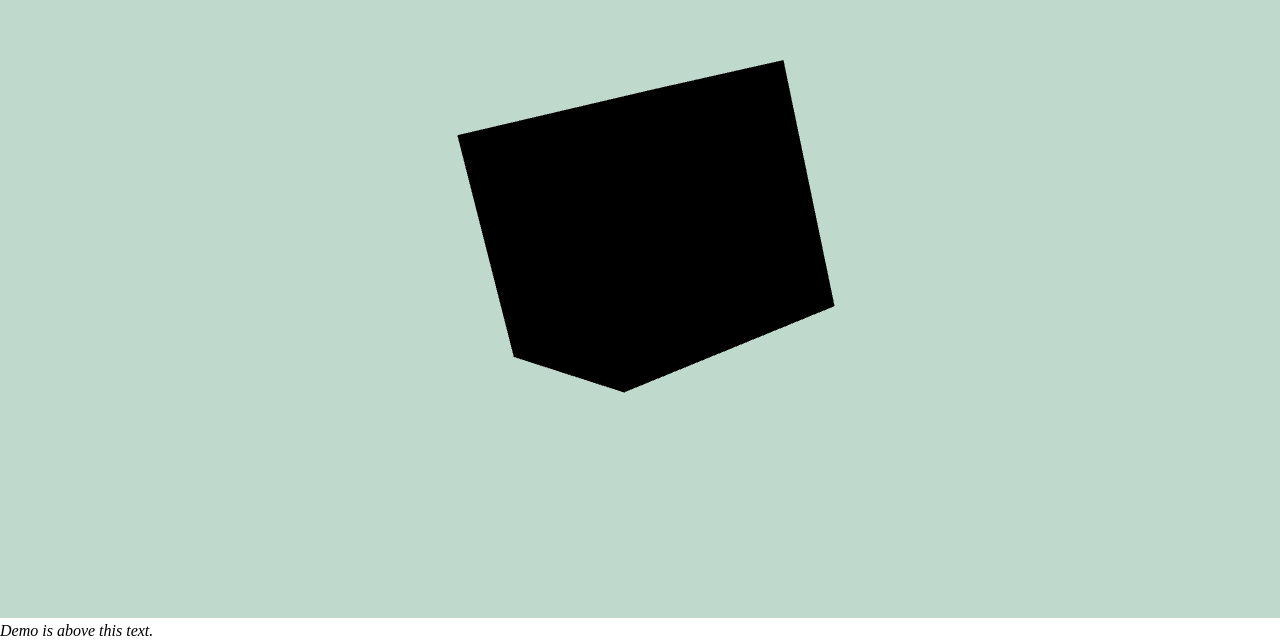
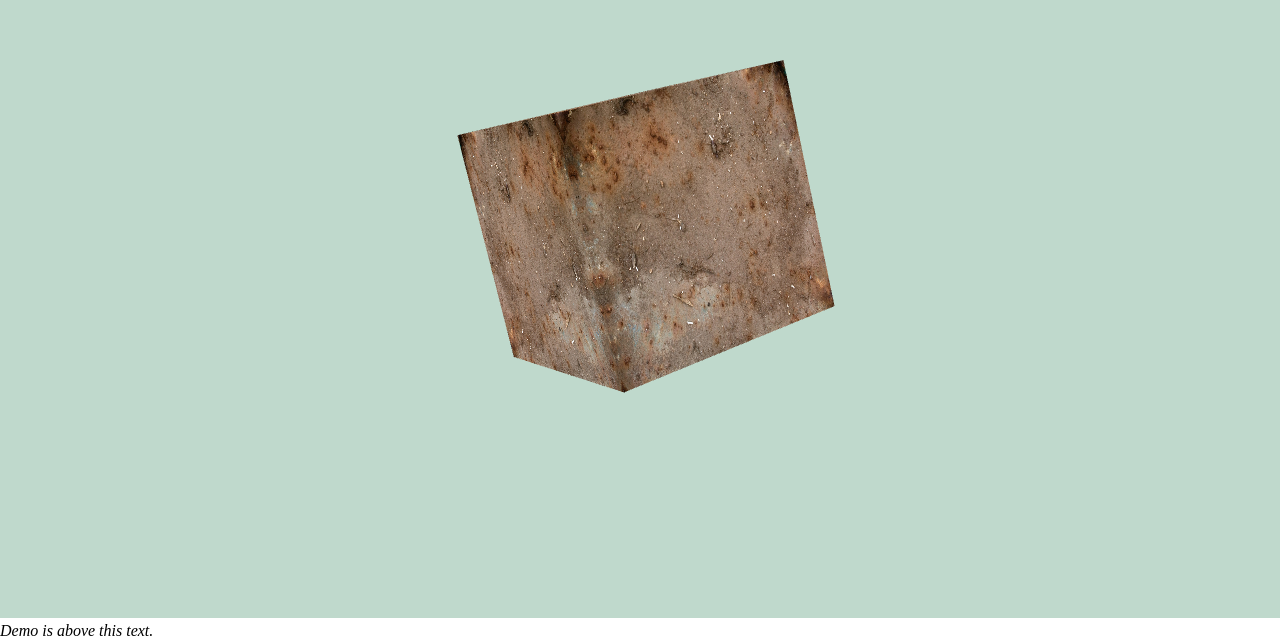
Before and after one commit to robzwolf/sm-cg, a plain HTML site: page index.html in a window 1280 px wide. Shown: the part 182-822 px from the top of the page. Drawn offline with Linux system fonts and the light colour scheme.

Commit message:
Grunge texture

```diff
--- a/app.js
+++ b/app.js
@@ -175,13 +175,15 @@ var initDemo = function() {
     gl.texParameteri(gl.TEXTURE_2D, gl.TEXTURE_MIN_FILTER, gl.LINEAR);
     gl.texParameteri(gl.TEXTURE_2D, gl.TEXTURE_MAG_FILTER, gl.LINEAR);
 
+    textureElem = document.getElementById("grunge-01");
+
     gl.texImage2D(
         gl.TEXTURE_2D,
         0,
         gl.RGBA,
         gl.RGBA,
         gl.UNSIGNED_BYTE,
-        document.getElementById("crate"));
+        textureElem);
 
     gl.bindTexture(gl.TEXTURE_2D, null);
 
--- a/index.html
+++ b/index.html
@@ -19,6 +19,7 @@
         <br />
         <i>Demo is above this text.</i>
         <img src="crate-front.png" id="crate" />
+        <img src="Grunge_01.jpg" id="grunge-01" />
         <script src="gl-matrix.js"></script>
         <script type="text/javascript" src="vertexShaderText.js"></script>
         <script type="text/javascript" src="fragmentShaderText.js"></script>
```
Also changed, not shown: Grunge_01.jpg (added).
